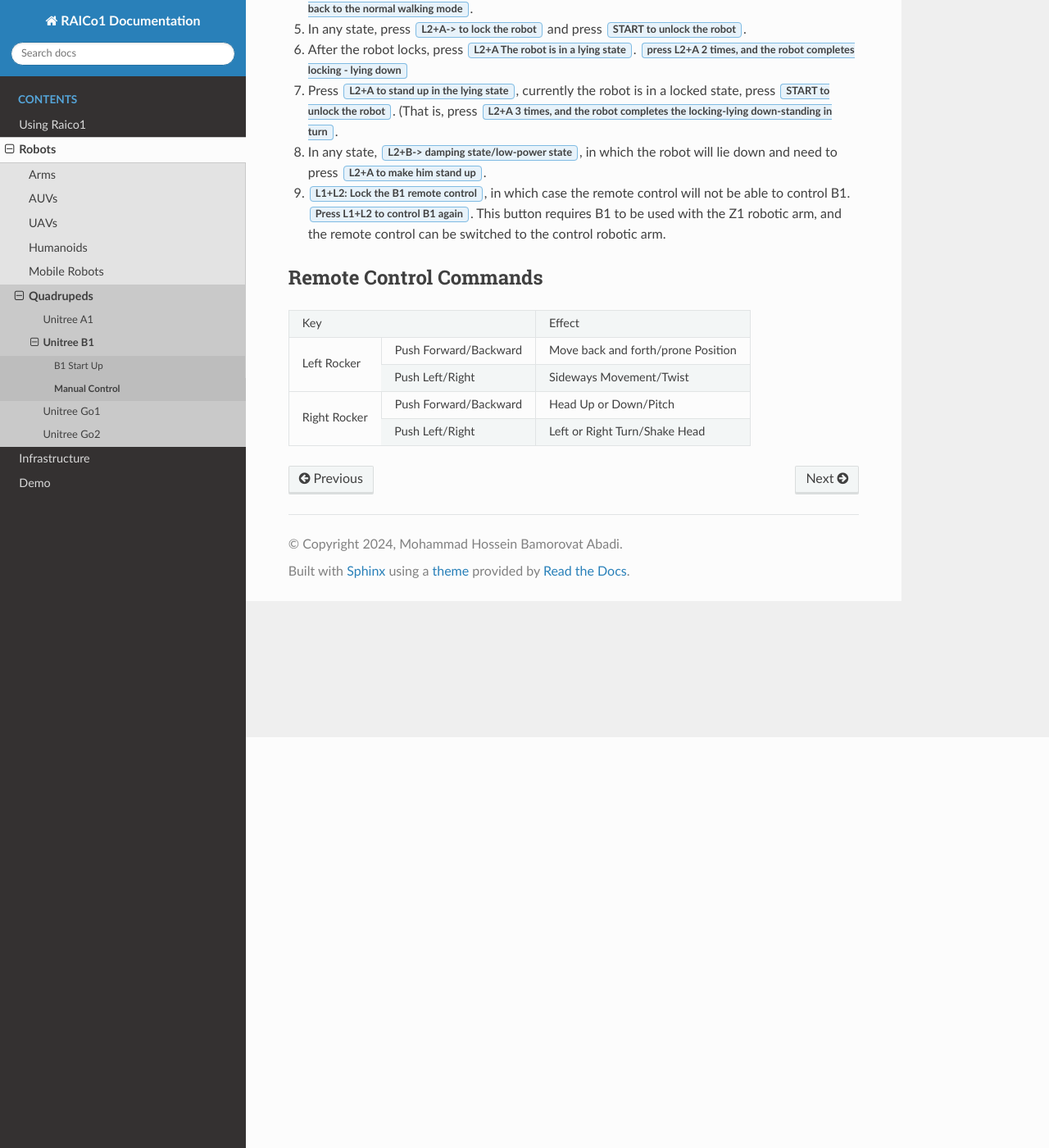
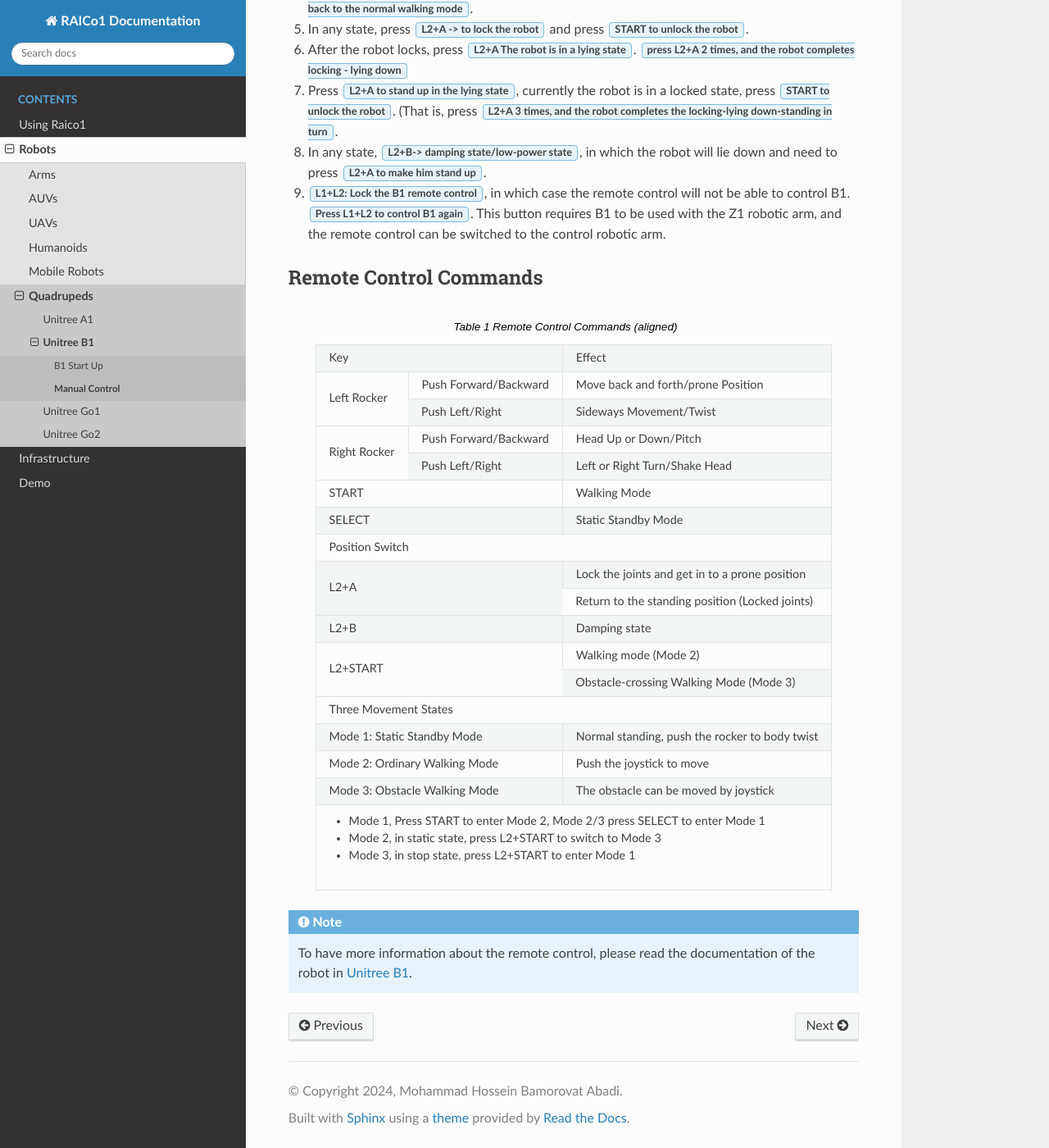
Before and after one commit to UoM-RAICo1/raico-docs, a Sphinx documentation site: the page built from source/robots/Quadrupeds/UnitreeB1/b1_manual_control.rst, in a window 1280 px wide and 1400 px high, scrolled down 501 px. Shown: the whole window at 82% size. Built offline with Sphinx 7.4.7 and the Read the Docs theme 2.0.0, drawn with Linux system fonts in a browser that asks for light colours.

Commit message:
Complete the remote control details b1_manual_control.rst

```diff
--- a/source/robots/Quadrupeds/UnitreeB1/b1_manual_control.rst
+++ b/source/robots/Quadrupeds/UnitreeB1/b1_manual_control.rst
@@ -5,7 +5,8 @@
 Manual Control
 ==============
 
-To control the :ref:`Unitree_B1` robot manually, first of all you ned to turn the robot and remote control on. To know how to turn the robot and remote control on, please refer to the :ref:`b1_StartUp` section.
+To control the :ref:`Unitree_B1` robot manually, first of all you ned to turn the robot and remote control on.
+To know how to turn the robot and remote control on, please refer to the :ref:`b1_StartUp` section.
 
 The B1 robot can be controlled in the following ways:
 
@@ -13,7 +14,7 @@
 2) When the walking mode is stationary, press :guilabel:`SELECT -> to enter a static standing state`, at which point you can control the position through the joystick.
 3) In static standing state, press :guilabel:`START -> into walking mode`.
 4) In ordinary walking state, press :guilabel:`L2+START -> to switch obstacle mode`. At this point, the joystick can be pushed to control the robot to walk over obstacles and climb stairs, and if the joystick is not pushed, it will stop moving. Crossing the obstacle walking mode by pressing :guilabel:`L2+START can switch back to the normal walking mode`.
-5) In any state, press :guilabel:`L2+A-> to lock the robot` and press :guilabel:`START to unlock the robot`.
+5) In any state, press :guilabel:`L2+A -> to lock the robot` and press :guilabel:`START to unlock the robot`.
 6) After the robot locks, press :guilabel:`L2+A The robot is in a lying state`. :guilabel:`press L2+A 2 times, and the robot completes locking - lying down`
 7) Press :guilabel:`L2+A to stand up in the lying state`, currently the robot is in a locked state, press :guilabel:`START to unlock the robot`. (That is, press :guilabel:`L2+A 3 times, and the robot completes the locking-lying down-standing in turn`.
 8) In any state, :guilabel:`L2+B-> damping state/low-power state`, in which the robot will lie down and need to press :guilabel:`L2+A to make him stand up`.
@@ -22,14 +23,47 @@
 Remote Control Commands
 -----------------------
 
-+----------------------------------------+-----------------------------------------+
-|               Key                      |                Effect                   |
-+---------------+------------------------+-----------------------------------------+
-| Left Rocker   | Push Forward/Backward  | Move back and forth/prone Position      |
-|               +------------------------+-----------------------------------------+
-|               | Push Left/Right        | Sideways Movement/Twist                 |
-+---------------+------------------------+-----------------------------------------+
-| Right Rocker  | Push Forward/Backward  | Head Up or Down/Pitch                   |
-|               +------------------------+-----------------------------------------+
-|               | Push Left/Right        | Left or Right Turn/Shake Head           |
-+---------------+------------------------+-----------------------------------------+
+.. table:: Remote Control Commands (aligned)
+    :align: center
+
+    +----------------------------------------+------------------------------------------------+
+    |               Key                      |                Effect                          |
+    +---------------+------------------------+------------------------------------------------+
+    | Left Rocker   | Push Forward/Backward  | Move back and forth/prone Position             |
+    |               +------------------------+------------------------------------------------+
+    |               | Push Left/Right        | Sideways Movement/Twist                        |
+    +---------------+------------------------+------------------------------------------------+
+    | Right Rocker  | Push Forward/Backward  | Head Up or Down/Pitch                          |
+    |               +------------------------+------------------------------------------------+
+    |               | Push Left/Right        | Left or Right Turn/Shake Head                  |
+    +---------------+------------------------+------------------------------------------------+
+    | START                                  | Walking Mode                                   |
+    +----------------------------------------+------------------------------------------------+
+    | SELECT                                 | Static Standby Mode                            |
+    +----------------------------------------+------------------------------------------------+
+    |                                  Position Switch                                        |
+    +----------------------------------------+------------------------------------------------+
+    | L2+A                                   | Lock the joints and get in to a prone position |
+    |                                        +------------------------------------------------+
+    |                                        | Return to the standing position (Locked joints)|
+    +----------------------------------------+------------------------------------------------+
+    | L2+B                                   | Damping state                                  |
+    +----------------------------------------+------------------------------------------------+
+    | L2+START                               | Walking mode (Mode 2)                          |
+    |                                        +------------------------------------------------+
+    |                                        | Obstacle-crossing Walking Mode (Mode 3)        |
+    +----------------------------------------+------------------------------------------------+
+    |                               Three Movement States                                     |
+    +----------------------------------------+------------------------------------------------+
+    | Mode 1: Static Standby Mode            | Normal standing, push the rocker to body twist |
+    +----------------------------------------+------------------------------------------------+
+    | Mode 2: Ordinary Walking Mode          | Push the joystick to move                      |
+    +----------------------------------------+------------------------------------------------+
+    | Mode 3: Obstacle Walking Mode          | The obstacle can be moved by joystick          |
+    +----------------------------------------+------------------------------------------------+
+    | - Mode 1, Press START to enter Mode 2, Mode 2/3 press SELECT to enter Mode 1            |
+    | - Mode 2, in static state, press L2+START to switch to Mode 3                           |
+    | - Mode 3, in stop state, press L2+START to enter Mode 1                                 |
+    +-----------------------------------------------------------------------------------------+
+
+.. note:: To have more information about the remote control, please read the documentation of the robot in :ref:`Unitree_B1`.
```
